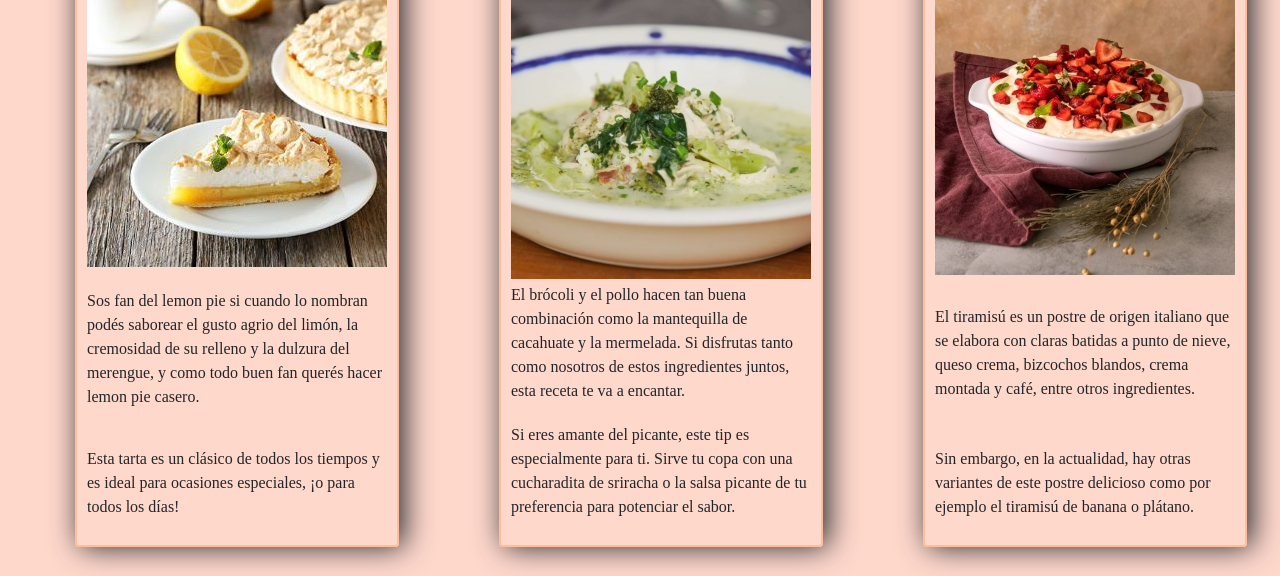
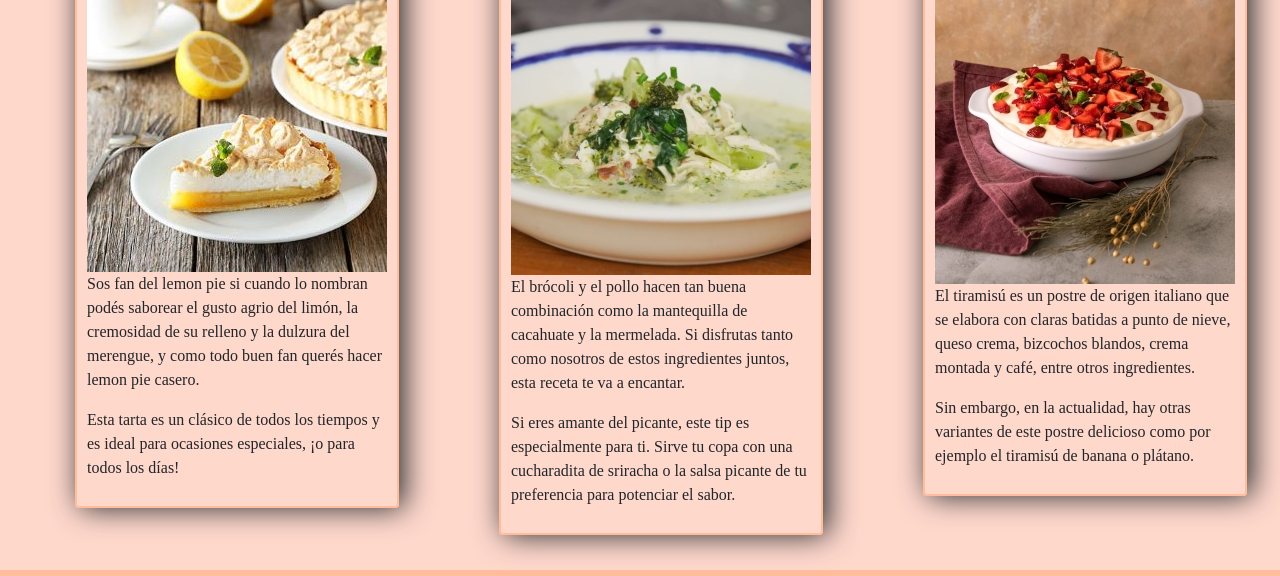
Before and after one commit to nerinasol/juicyrecipies2, a website: page index.html in a window 1280 px wide. Shown: the part 781-1357 px from the top of the page. Drawn offline with nearby package versions, Linux system fonts and the light colour scheme.

Commit message:
proyecto final dos

```diff
--- a/index.html
+++ b/index.html
@@ -82,7 +82,7 @@
           </p>
           <p>
             Elegí tu proxima receta de nuestro
-            <a href="recetas.html">recetario</a> y a cocinar!
+            <a href="/pages/recetario.html">recetario</a> y a cocinar!
           </p>
         </div>
       </section>
--- a/scss/_index-page.scss
+++ b/scss/_index-page.scss
@@ -58,16 +58,16 @@
 
   .indexHijo {
     width: 400px;
-    min-height: 650px;
+    min-height: 550px;
     margin-left: 50px;
     margin-right: 50px;
     margin-top: 10px;
-    margin-bottom: 20px;
+    margin-bottom: 10px;
     padding: 10px;
     display: flex;
     flex-direction: column;
     align-items: center;
-    justify-content: space-between;
+    justify-content: space-around;
     box-shadow: 5px 0px 30px;
     border: 2px solid $color-secundario;
     border-radius: 4px;
```
Also changed, not shown: css/style.css.
